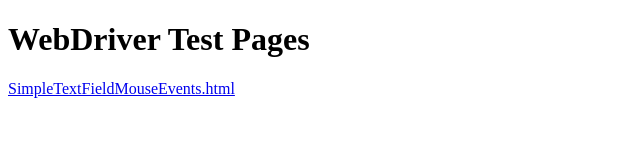
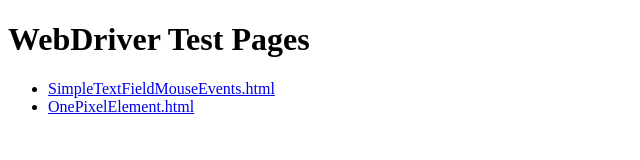
Before and after one commit to philipl-micro-focus/webdriver-testpages, a plain HTML site: page index.html in a window 1280 px wide. Shown: the whole page, without its empty margins (0-640 px from the left). Drawn offline with Linux system fonts and the light colour scheme.

Commit message:
Add 1 pixel element click test page link to index.html
US26007: US - Currency - Windows 10 Redstone 5

Auditors: GeraldE

```diff
--- a/index.html
+++ b/index.html
@@ -9,6 +9,10 @@
 <body>
     <h1>WebDriver Test Pages</h1>
 
-    <a href="SimpleTextFieldMouseEvents.html" target="_blank">SimpleTextFieldMouseEvents.html</a>
+    <ul>
+        <li><a href="SimpleTextFieldMouseEvents.html" target="_blank">SimpleTextFieldMouseEvents.html</a></li>
+        <li><a href="OnePixelElement.html" target="_blank">OnePixelElement.html</a></li>
+    </ul>
+
 </body>
 </html>
```
